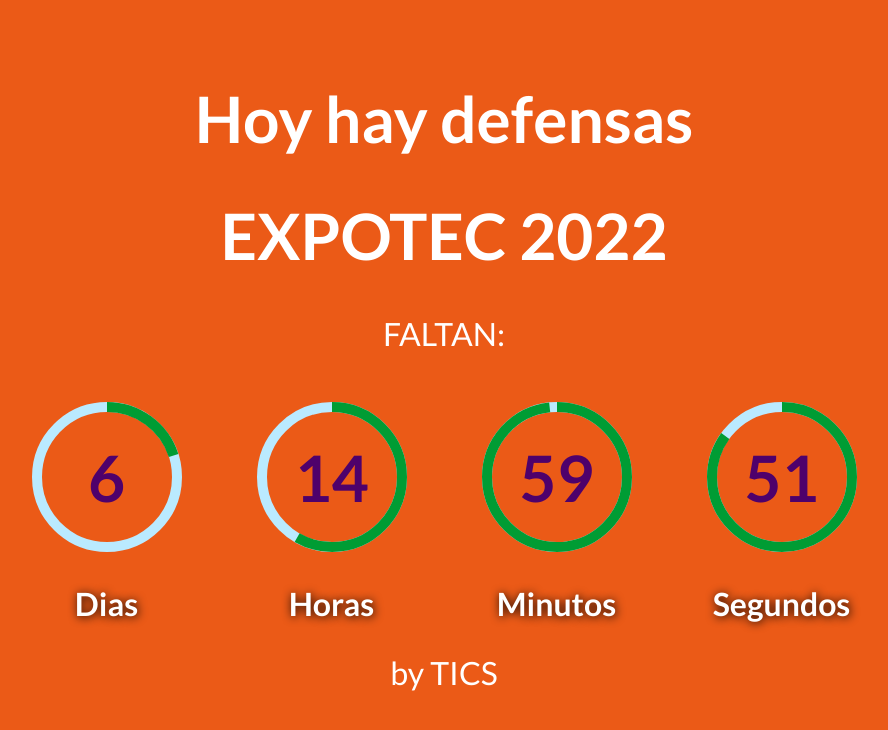
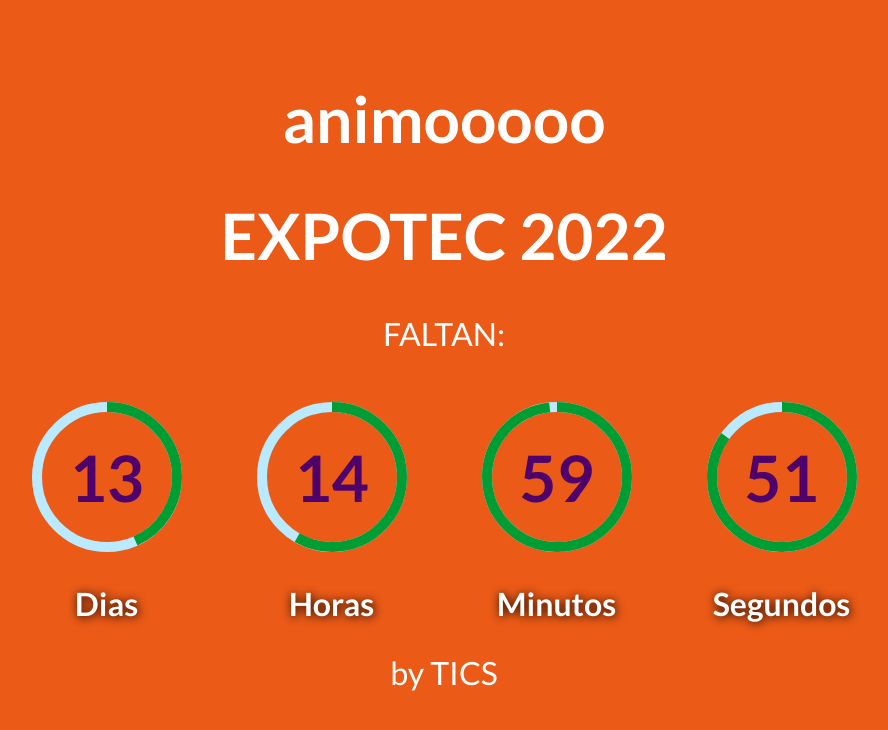
Before and after one commit to isabellaaguilar/countdowntimer-main, a plain HTML site: page index.html in a window 1280 px wide. Shown: the whole page, without its empty margins (196-1084 px from the left). Drawn offline with Linux system fonts and the light colour scheme.

Commit message:
cambios expo

```diff
--- a/index.html
+++ b/index.html
@@ -12,7 +12,7 @@
 <body>
 
     <section class="container">
-        <h1>Hoy hay defensas </h1>
+        <h1>animooooo</h1>
         <h1>EXPOTEC 2022</h1>
 
         <p>FALTAN:</p>
--- a/js/script.js
+++ b/js/script.js
@@ -1,5 +1,5 @@
 // Set the date we're counting down to
-var countDownDate = new Date("Oct 27, 2022 7:00:00").getTime();
+var countDownDate = new Date("Nov 3, 2022 7:00:00").getTime();
 
 // Update the count down every 1 second
 var x = setInterval(function () {
```
